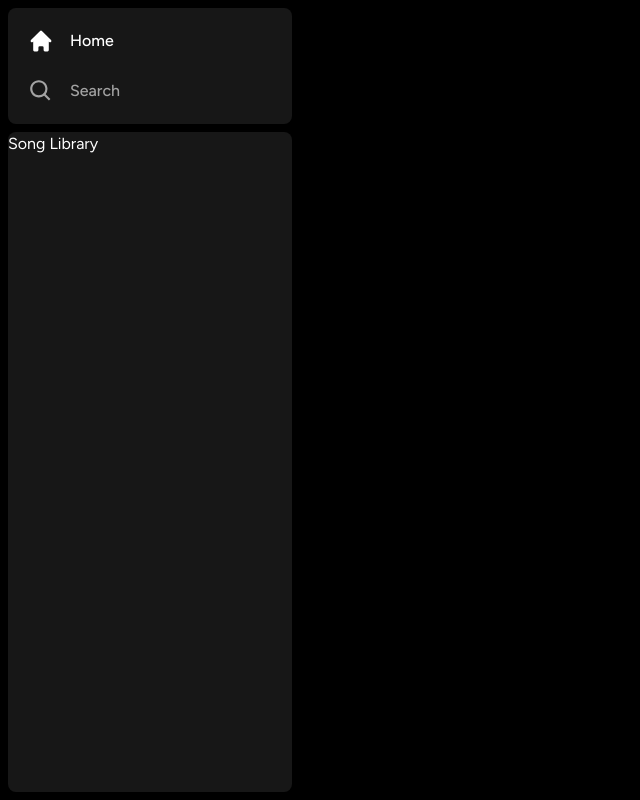
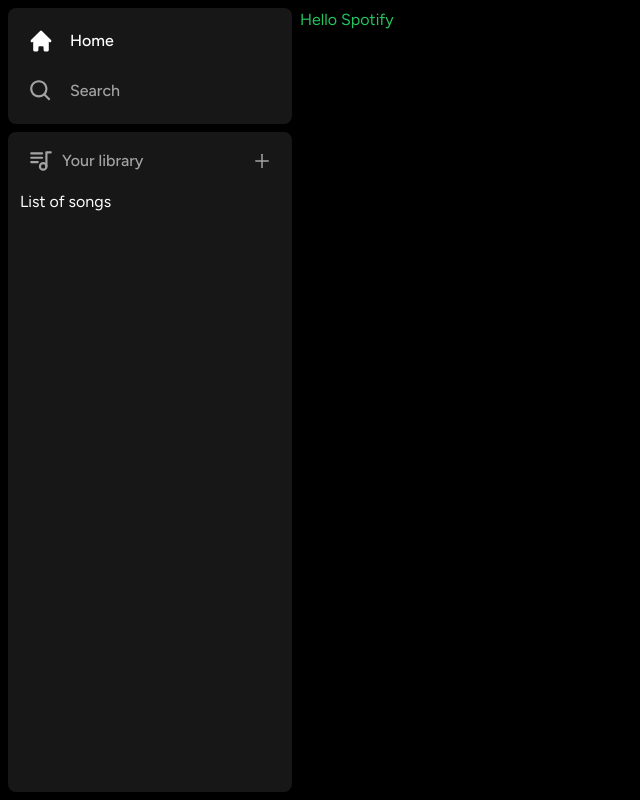
Before and after one commit to Awais512/spotify-clone, a Next.js app: page / in a window 1280 px wide. Shown: the whole page, without its empty margins (0-640 px from the left). Built offline with nearby package versions, Linux system fonts and the light colour scheme.

Commit message:
Sidebar UI done

```diff
--- /dev/null
+++ b/components/Library.tsx
@@ -0,0 +1,26 @@
+import React from "react";
+import { TbPlaylist } from "react-icons/tb";
+import { AiOutlinePlus } from "react-icons/ai";
+
+const Library = () => {
+  const onClick = () => {};
+
+  return (
+    <div className="flex flex-col">
+      <div className="flex items-center justify-between px-5 pt-4">
+        <div className="inline-flex items-center gap-x-2">
+          <TbPlaylist size={26} className="text-neutral-400" />
+          <p className="text-neutral-400 font-medium text-md">Your library</p>
+        </div>
+        <AiOutlinePlus
+          onClick={onClick}
+          size={20}
+          className="text-neutral-400 cursor-pointer hover:text-white transition"
+        />
+      </div>
+      <div className="flex flex-col gap-y-2 mt-4 px-3">List of songs</div>
+    </div>
+  );
+};
+
+export default Library;
--- a/components/Sidebar.tsx
+++ b/components/Sidebar.tsx
@@ -5,6 +5,7 @@
 import { BiSearch } from "react-icons/bi";
 import Box from "./Box";
 import SidebarItem from "./SidebarItem";
+import Library from "./Library";
 
 interface SidebarProps {
   children: React.ReactNode;
@@ -40,8 +41,11 @@
             ))}
           </div>
         </Box>
-        <Box className="overflow-y-auto h-full">Song Library</Box>
+        <Box className="overflow-y-auto h-full">
+          <Library />
+        </Box>
       </div>
+      <main className="h-full flex-1 overflow-y-auto py-2">{children}</main>
     </div>
   );
 };
```
